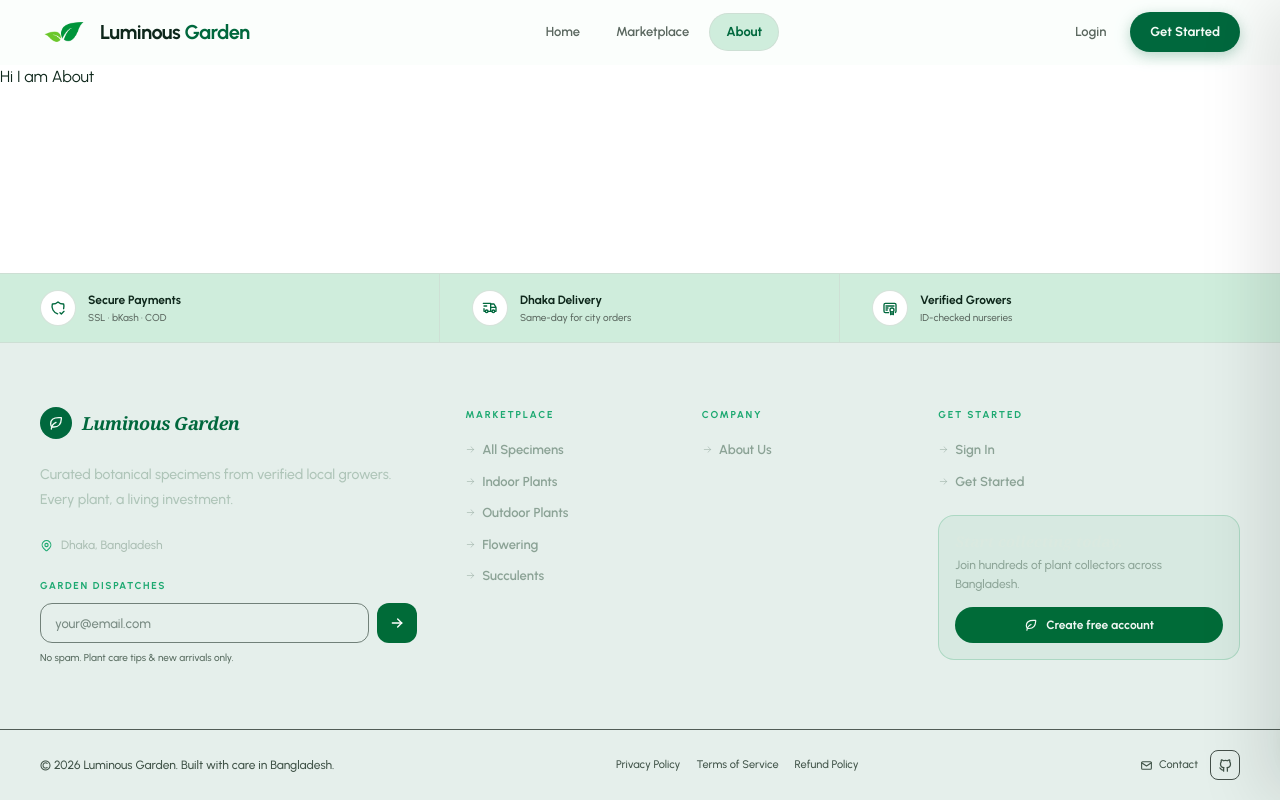
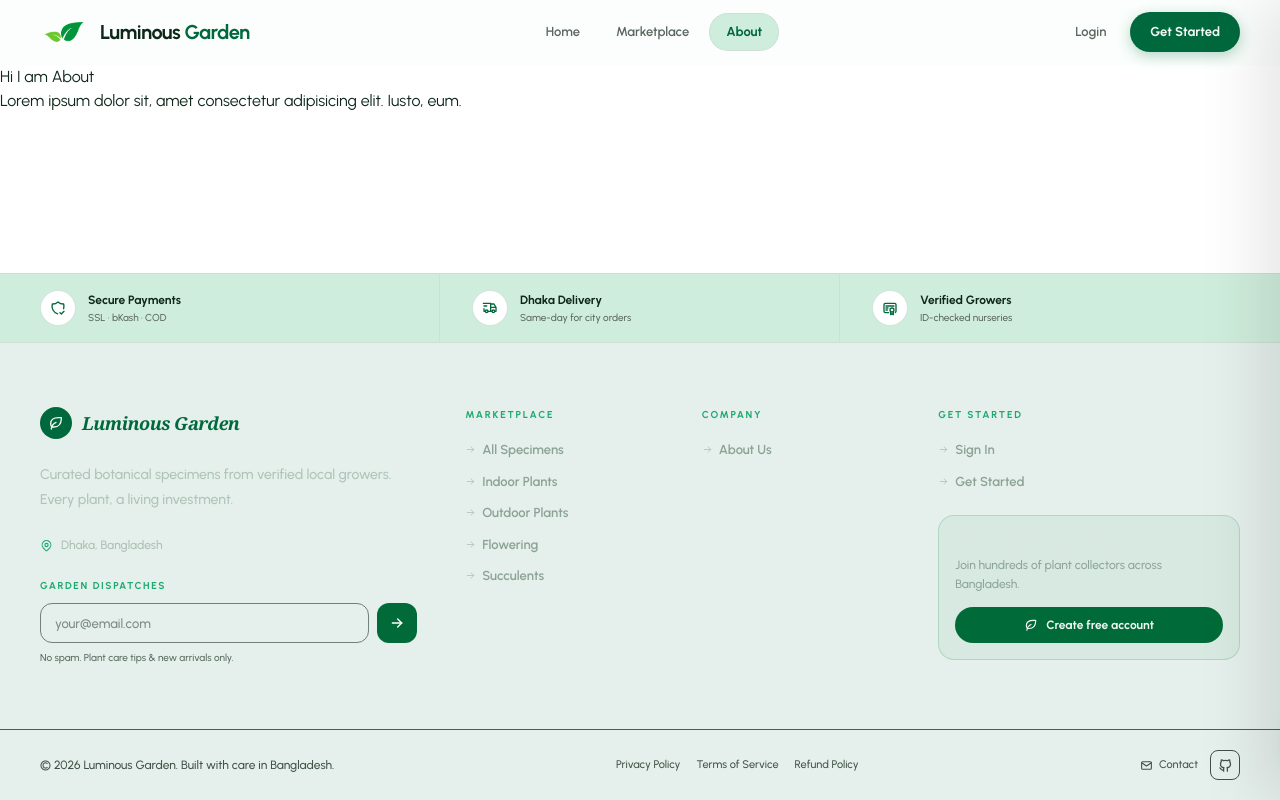
Before and after one commit to Hridoykhan4/Luminous-Garden, a React (Vite) app in the folder client/: page /about in a window 1280 px wide. Built offline with nearby package versions, Linux system fonts and the light colour scheme; no server answers.

Commit message:
changes added

```diff
--- a/client/src/pages/About/About.jsx
+++ b/client/src/pages/About/About.jsx
@@ -2,6 +2,7 @@
     return (
         <div>
             <h2>Hi I am About</h2>
+            <p>Lorem ipsum dolor sit, amet consectetur adipisicing elit. Iusto, eum.</p>
         </div>
     );
 };
```
Also changed, not shown: client/src/components/Shared/PlantCard.jsx (+1 -9 lines).
